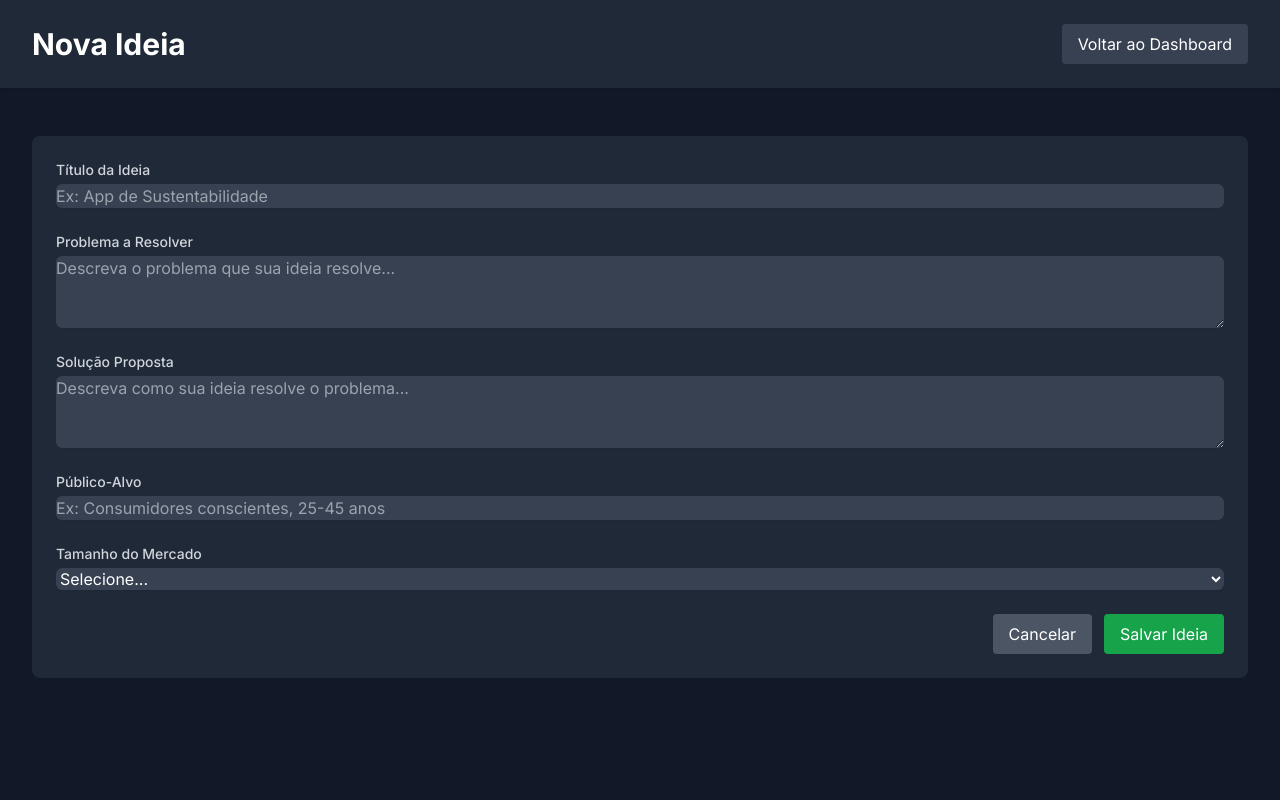
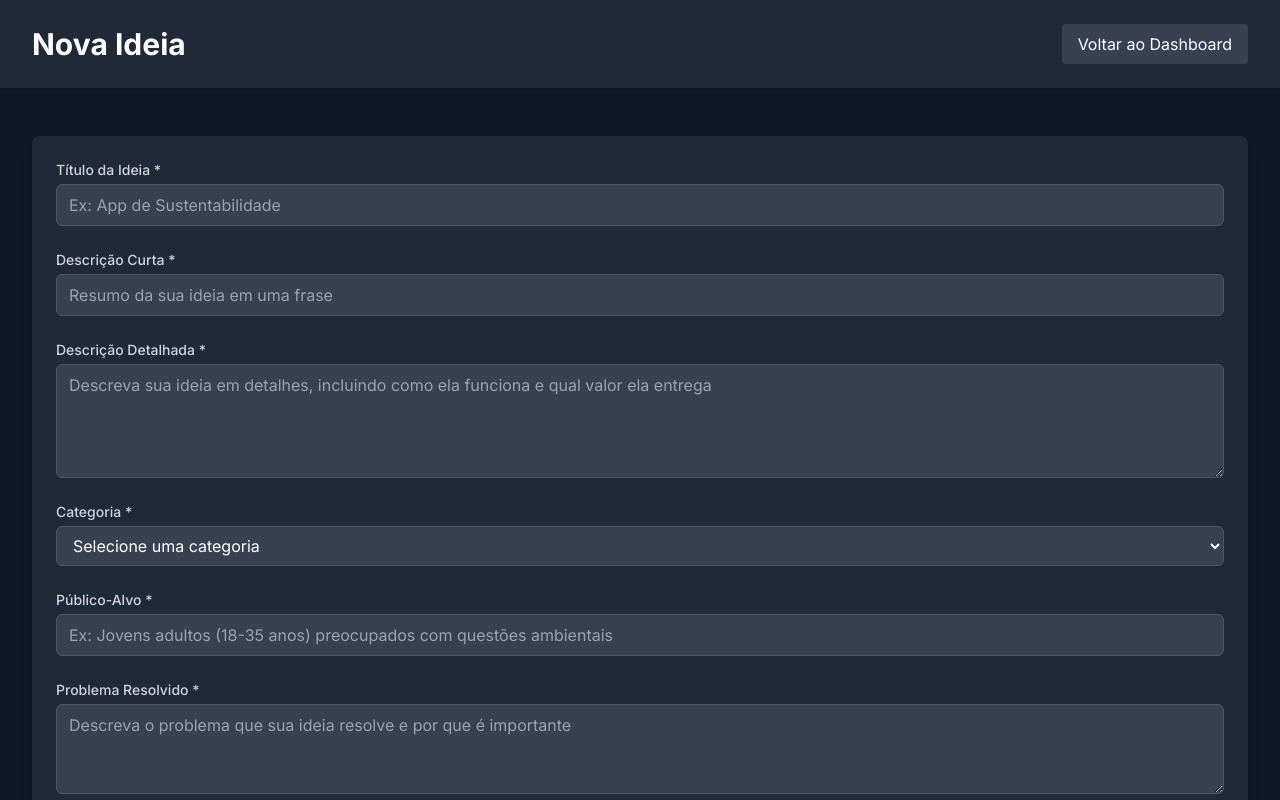
Before and after one commit to pedromsousalll/startup-validation-app, a Next.js app: page /ideas/new in a window 1280 px wide. Shown: the top 800 px of the page. Built offline with nearby package versions, Linux system fonts and the light colour scheme.

Commit message:
Update page.tsx

```diff
--- a/src/app/ideas/new/page.tsx
+++ b/src/app/ideas/new/page.tsx
@@ -7,16 +7,43 @@ import { useRouter } from 'next/navigation';
 export default function NewIdeaPage() {
   const router = useRouter();
   const [isSubmitting, setIsSubmitting] = useState(false);
+  const [formData, setFormData] = useState({
+    title: '',
+    shortDescription: '',
+    longDescription: '',
+    category: '',
+    targetAudience: '',
+    problemSolved: '',
+    currentResources: ''
+  });
+
+  const handleChange = (e: React.ChangeEvent<HTMLInputElement | HTMLTextAreaElement | HTMLSelectElement>) => {
+    const { name, value } = e.target;
+    setFormData(prev => ({
+      ...prev,
+      [name]: value
+    }));
+  };
 
   const handleSubmit = async (e: FormEvent<HTMLFormElement>) => {
     e.preventDefault();
     setIsSubmitting(true);
 
-    // Simulação de envio para API
-    await new Promise(resolve => setTimeout(resolve, 1000));
+    try {
+      // Simulação de envio para API
+      console.log('Enviando ideia:', formData);
 
-    // Redirecionar para a página de ideias após "salvar"
-    router.push('/ideas');
+      // Simulação de análise de IA
+      await new Promise(resolve => setTimeout(resolve, 1500));
+
+      // Redirecionar para a página de ideias após "salvar"
+      router.push('/ideas');
+    } catch (error) {
+      console.error('Erro ao enviar ideia:', error);
+      // Aqui você adicionaria código para mostrar uma mensagem de erro
+    } finally {
+      setIsSubmitting(false);
+    }
   };
 
   return (
@@ -32,65 +59,125 @@ export default function NewIdeaPage() {
       <main>
         <div className="max-w-7xl mx-auto py-6 sm:px-6 lg:px-8">
           <div className="px-4 py-6 sm:px-0">
-            <div className="bg-gray-800 rounded-lg p-6">
+            <div className="bg-gray-800 rounded-lg shadow-lg p-6">
               <form onSubmit={handleSubmit} className="space-y-6">
                 <div>
-                  <label htmlFor="title" className="block text-sm font-medium text-gray-300">Título da Ideia</label>
+                  <label htmlFor="title" className="block text-sm font-medium text-gray-300">
+                    Título da Ideia *
+                  </label>
                   <input
                     type="text"
                     id="title"
-                    className="mt-1 block w-full rounded-md bg-gray-700 border-gray-600 text-white shadow-sm focus:border-blue-500 focus:ring-blue-500"
+                    name="title"
+                    required
+                    value={formData.title}
+                    onChange={handleChange}
+                    className="mt-1 block w-full px-3 py-2 bg-gray-700 border border-gray-600 rounded-md text-white placeholder-gray-400 focus:outline-none focus:ring-purple-500 focus:border-purple-500"
                     placeholder="Ex: App de Sustentabilidade"
-                    required
                   />
                 </div>
 
                 <div>
-                  <label htmlFor="problem" className="block text-sm font-medium text-gray-300">Problema a Resolver</label>
+                  <label htmlFor="shortDescription" className="block text-sm font-medium text-gray-300">
+                    Descrição Curta *
+                  </label>
+                  <input
+                    type="text"
+                    id="shortDescription"
+                    name="shortDescription"
+                    required
+                    value={formData.shortDescription}
+                    onChange={handleChange}
+                    className="mt-1 block w-full px-3 py-2 bg-gray-700 border border-gray-600 rounded-md text-white placeholder-gray-400 focus:outline-none focus:ring-purple-500 focus:border-purple-500"
+                    placeholder="Resumo da sua ideia em uma frase"
+                  />
+                </div>
+
+                <div>
+                  <label htmlFor="longDescription" className="block text-sm font-medium text-gray-300">
+                    Descrição Detalhada *
+                  </label>
                   <textarea
-                    id="problem"
-                    rows={3}
-                    className="mt-1 block w-full rounded-md bg-gray-700 border-gray-600 text-white shadow-sm focus:border-blue-500 focus:ring-blue-500"
-                    placeholder="Descreva o problema que sua ideia resolve..."
+                    id="longDescription"
+                    name="longDescription"
+                    rows={4}
                     required
+                    value={formData.longDescription}
+                    onChange={handleChange}
+                    className="mt-1 block w-full px-3 py-2 bg-gray-700 border border-gray-600 rounded-md text-white placeholder-gray-400 focus:outline-none focus:ring-purple-500 focus:border-purple-500"
+                    placeholder="Descreva sua ideia em detalhes, incluindo como ela funciona e qual valor ela entrega"
                   ></textarea>
                 </div>
 
                 <div>
-                  <label htmlFor="solution" className="block text-sm font-medium text-gray-300">Solução Proposta</label>
+                  <label htmlFor="category" className="block text-sm font-medium text-gray-300">
+                    Categoria *
+                  </label>
+                  <select
+                    id="category"
+                    name="category"
+                    required
+                    value={formData.category}
+                    onChange={handleChange}
+                    className="mt-1 block w-full px-3 py-2 bg-gray-700 border border-gray-600 rounded-md text-white placeholder-gray-400 focus:outline-none focus:ring-purple-500 focus:border-purple-500"
+                  >
+                    <option value="">Selecione uma categoria</option>
+                    <option value="Sustentabilidade">Sustentabilidade</option>
+                    <option value="Fintech">Fintech</option>
+                    <option value="Saúde Digital">Saúde Digital</option>
+                    <option value="E-commerce">E-commerce</option>
+                    <option value="Educação">Educação</option>
+                    <option value="Mobilidade">Mobilidade</option>
+                    <option value="Alimentação">Alimentação</option>
+                    <option value="Outro">Outro</option>
+                  </select>
+                </div>
+
+                <div>
+                  <label htmlFor="targetAudience" className="block text-sm font-medium text-gray-300">
+                    Público-Alvo *
+                  </label>
+                  <input
+                    type="text"
+                    id="targetAudience"
+                    name="targetAudience"
+                    required
+                    value={formData.targetAudience}
+                    onChange={handleChange}
+                    className="mt-1 block w-full px-3 py-2 bg-gray-700 border border-gray-600 rounded-md text-white placeholder-gray-400 focus:outline-none focus:ring-purple-500 focus:border-purple-500"
+                    placeholder="Ex: Jovens adultos (18-35 anos) preocupados com questões ambientais"
+                  />
+                </div>
+
+                <div>
+                  <label htmlFor="problemSolved" className="block text-sm font-medium text-gray-300">
+                    Problema Resolvido *
+                  </label>
                   <textarea
-                    id="solution"
+                    id="problemSolved"
+                    name="problemSolved"
                     rows={3}
-                    className="mt-1 block w-full rounded-md bg-gray-700 border-gray-600 text-white shadow-sm focus:border-blue-500 focus:ring-blue-500"
-                    placeholder="Descreva como sua ideia resolve o problema..."
                     required
+                    value={formData.problemSolved}
+                    onChange={handleChange}
+                    className="mt-1 block w-full px-3 py-2 bg-gray-700 border border-gray-600 rounded-md text-white placeholder-gray-400 focus:outline-none focus:ring-purple-500 focus:border-purple-500"
+                    placeholder="Descreva o problema que sua ideia resolve e por que é importante"
                   ></textarea>
                 </div>
 
                 <div>
-                  <label htmlFor="target" className="block text-sm font-medium text-gray-300">Público-Alvo</label>
-                  <input
-                    type="text"
-                    id="target"
-                    className="mt-1 block w-full rounded-md bg-gray-700 border-gray-600 text-white shadow-sm focus:border-blue-500 focus:ring-blue-500"
-                    placeholder="Ex: Consumidores conscientes, 25-45 anos"
-                    required
-                  />
-                </div>
-
-                <div>
-                  <label htmlFor="market" className="block text-sm font-medium text-gray-300">Tamanho do Mercado</label>
-                  <select
-                    id="market"
-                    className="mt-1 block w-full rounded-md bg-gray-700 border-gray-600 text-white shadow-sm focus:border-blue-500 focus:ring-blue-500"
-                    required
-                  >
-                    <option value="">Selecione...</option>
-                    <option value="small">Pequeno (nicho)</option>
-                    <option value="medium">Médio (regional)</option>
-                    <option value="large">Grande (nacional)</option>
-                    <option value="global">Global</option>
-                  </select>
+                  <label htmlFor="currentResources" className="block text-sm font-medium text-gray-300">
+                    Recursos Atuais
+                  </label>
+                  <textarea
+                    id="currentResources"
+                    name="currentResources"
+                    rows={2}
+                    value={formData.currentResources}
+                    onChange={handleChange}
+                    className="mt-1 block w-full px-3 py-2 bg-gray-700 border border-gray-600 rounded-md text-white placeholder-gray-400 focus:outline-none focus:ring-purple-500 focus:border-purple-500"
+                    placeholder="Ex: Equipe de 2 desenvolvedores, protótipo inicial, etc."
+                  ></textarea>
                 </div>
 
                 <div className="flex justify-end space-x-3">
```
